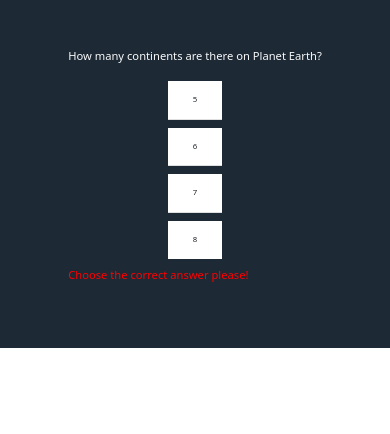
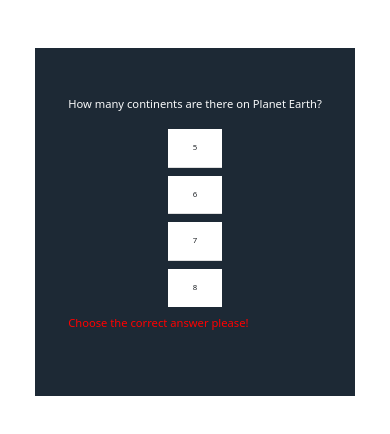
Before and after one commit to valnicky/pluralsight-projects-React-QuizComponent-ce8cac0, a React (Create React App) app: page / in a window 390 px wide. Shown: the top 434 px of the page. Built offline with nearby package versions, Linux system fonts and the light colour scheme.

Commit message:
fix err styles

```diff
--- a/src/App.css
+++ b/src/App.css
@@ -1,9 +1,15 @@
+* {
+    margin: 0;
+    padding: 0;
+}
+
 .QuizQuestion {
     display: flex;
     justify-content: center;
     font-size: 2em;
     text-align: center;
 }
+
 .QuizEnd {
     display: flex;
     justify-content: center;
@@ -12,24 +18,29 @@
     font-size: 2em;
     padding-top: 20px;
 }
+
 .QuizEnd a {
     display: block;
     padding-top: 20px;
 }
+
 ul {
     padding: 0;
     margin: 0;
 }
+
 .buttons {
     display: flex;
     justify-content: center;
     text-align: center;
 }
+
 button {
     margin: 0.6em auto;
     font-size: 1.5em;
     display: block;
 }
+
 .error {
     color: red;
 }
--- a/src/Quiz.js
+++ b/src/Quiz.js
@@ -21,7 +21,7 @@ class Quiz extends Component {
     render() {
         const isQuizEnd = (this.state.quiz_position - 1) === quizData.quiz_questions.length;
 
-        return ( <div className="container quiz p-5  text-weight-bolder d-flex justify-content-center align-content-center text-light  "> {
+        return ( <div className=" quiz my-5 py-5 mx-auto  text-weight-bolder d-flex justify-content-center align-content-center text-light  "> {
                 (isQuizEnd === true) ? < QuizEnd  resetClickHandler = { this.handleResetClick.bind(this) } /> :  <QuizQuestion className="bg-danger"  quiz_question={quizData.quiz_questions[this.state.quiz_position-1]} showNextQuestionHandler={this.showNextQuestion.bind(this)}/> } </div>  );
         }
     }
--- a/src/index.css
+++ b/src/index.css
@@ -1,5 +1,6 @@
 body {
-  margin: 0;
-  padding: 0;
-  font-family: sans-serif;
+    width: 100%;
+    margin: 0;
+    padding: 0;
+    font-family: sans-serif;
 }
--- a/src/styles/quiz.css
+++ b/src/styles/quiz.css
@@ -1,6 +1,5 @@
 .quiz {
   width: 100%;
-  margin: 0 auto;
   padding: 0;
   font-size: 1.5em;
   background-color: #1d2935;
@@ -8,7 +7,9 @@
 
 @media (max-width: 600px) {
   .quiz {
+    margin: 0 auto;
     font-size: 0.7em;
+    max-width: 320px;
   }
 }
 /*# sourceMappingURL=quiz.css.map */
--- a/src/styles/quiz.scss
+++ b/src/styles/quiz.scss
@@ -1,6 +1,5 @@
 .quiz {
     width: 100%;
-    margin: 0 auto;
     padding: 0;
     font-size: 1.5em;
     background-color: #1d2935;
@@ -8,6 +7,8 @@
 
 @media (max-width: 600px) {
     .quiz {
+        margin: 0 auto;
         font-size: 0.7em;
+        max-width: 320px;
     }
 }
```
Also changed, not shown: 1 other file (tests, documents, lock files or other folders). Lines whose indentation alone changed are shown as unchanged.
